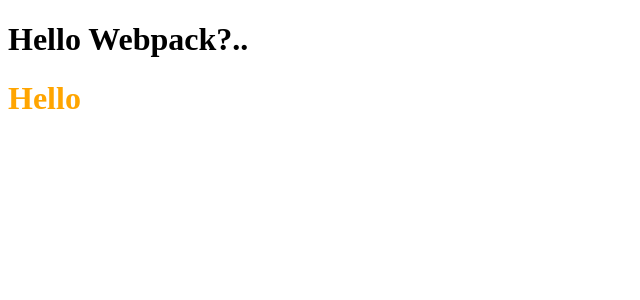
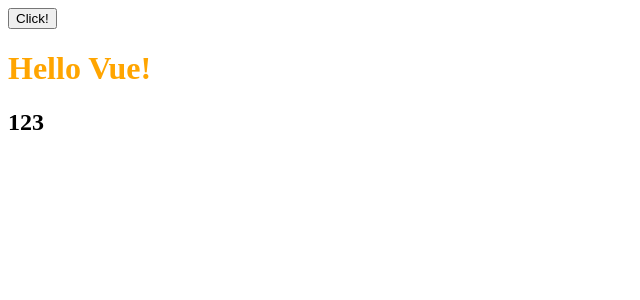
Before and after one commit to SoJuSo/prgrms_vue, a Vue app: page / in a window 1280 px wide. Shown: the top 300 px of the page, without its empty margins (0-640 px from the left). Built offline with nearby package versions, Linux system fonts and the light colour scheme; the HTML template or start-up script is replaced by a standard one.

Commit message:
Add components props

```diff
--- a/src/App.vue
+++ b/src/App.vue
@@ -1,32 +1,23 @@
 <template>
-  <h1
-    v-if="msg"
-    class="message"
-    @click="log">
-    {{ msg }}
-  </h1>
-  <div></div>
-  <div></div>
-  <Hello />
+  <button @click="reverseMsg">Click!</button>
+  <Hello :message="msg" :name="123" />
 </template>
 
 <script>
-// import Hello from "./components/Hello.vue"; //이게 문제가 될 수 있다.
-import Hello from '~/components/Hello' // ?????????????
+import Hello from "~/components/Hello";
 export default {
   components: {
     Hello,
   },
   data() {
     return {
-      msg: 'Hello Webpack?..',
-    }
+      msg: "Hello Vue!",
+    };
   },
   methods: {
-    log() {
-      window.addEventListener()
-      document.querySelector()
+    reverseMsg() {
+      this.msg = this.msg.split("").reverse().join("");
     },
   },
-}
+};
 </script>
--- a/src/components/Hello.vue
+++ b/src/components/Hello.vue
@@ -1,6 +1,27 @@
 <template>
-  <h1>Hello</h1>
+  <h1 @click="updateMessage">{{ newMessage }}</h1>
+  <h2>{{ name }}</h2>
 </template>
+
+<script>
+export default {
+  props: {
+    message: String,
+    // name: [String, Number],
+    name: String | Number, // 요것도 되네?
+  },
+  data() {
+    return {
+      newMessage: this.message,
+    };
+  },
+  methods: {
+    updateMessage() {
+      this.newMessage = "Good~";
+    },
+  },
+};
+</script>
 
 <style scoped lang="scss">
 $color: orange;
```
